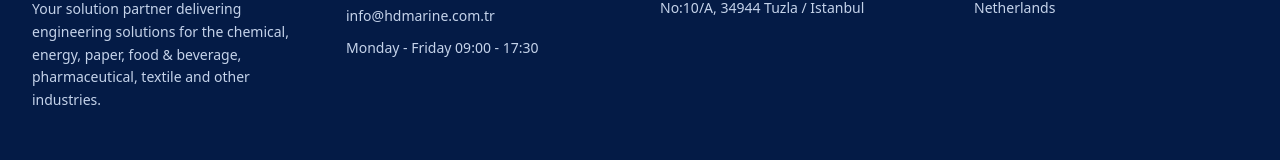
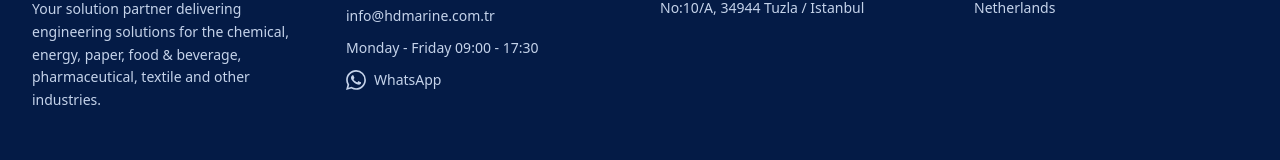
Before and after one commit to dagemre/hd-marine, a Next.js app in the folder hd-marine/: page /en in a window 1280 px wide. Shown: the part 1985-2145 px from the top of the page. Built offline with nearby package versions, Linux system fonts and the light colour scheme; no server answers; the database is empty.

Commit message:
Footer İletişim bölümüne WhatsApp linki eklendi (+90 533 308 51 46)

```diff
--- a/hd-marine/src/components/layout/footer.tsx
+++ b/hd-marine/src/components/layout/footer.tsx
@@ -54,6 +54,25 @@
               </a>
             </li>
             <li>{t("workingHours")}</li>
+            <li>
+              <a
+                href="https://wa.me/905333085146"
+                target="_blank"
+                rel="noopener noreferrer"
+                aria-label="WhatsApp: +90 533 308 51 46"
+                className="inline-flex items-center gap-2 transition-colors hover:text-white"
+              >
+                <svg
+                  viewBox="0 0 24 24"
+                  fill="currentColor"
+                  className="h-5 w-5"
+                  aria-hidden="true"
+                >
+                  <path d="M17.472 14.382c-.297-.149-1.758-.867-2.03-.967-.273-.099-.471-.148-.67.15-.197.297-.767.966-.94 1.164-.173.199-.347.223-.644.075-.297-.15-1.255-.463-2.39-1.475-.883-.788-1.48-1.761-1.653-2.059-.173-.297-.018-.458.13-.606.134-.133.297-.347.446-.52.149-.174.198-.298.298-.497.099-.198.05-.371-.025-.52-.075-.149-.669-1.612-.916-2.207-.242-.579-.487-.5-.669-.51-.173-.008-.371-.01-.57-.01-.198 0-.52.074-.792.372-.272.297-1.04 1.016-1.04 2.479 0 1.462 1.065 2.875 1.213 3.074.149.198 2.096 3.2 5.077 4.487.709.306 1.262.489 1.694.625.712.227 1.36.195 1.871.118.571-.085 1.758-.719 2.006-1.413.248-.694.248-1.289.173-1.413-.074-.124-.272-.198-.57-.347m-5.421 7.403h-.004a9.87 9.87 0 0 1-5.031-1.378l-.361-.214-3.741.982.998-3.648-.235-.374a9.86 9.86 0 0 1-1.51-5.26c.001-5.45 4.436-9.884 9.888-9.884 2.64 0 5.122 1.03 6.988 2.898a9.825 9.825 0 0 1 2.893 6.994c-.003 5.45-4.437 9.884-9.885 9.884m8.413-18.297A11.815 11.815 0 0 0 12.05 0C5.495 0 .16 5.335.157 11.892c0 2.096.547 4.142 1.588 5.945L.057 24l6.305-1.654a11.882 11.882 0 0 0 5.683 1.448h.005c6.554 0 11.89-5.335 11.893-11.893a11.821 11.821 0 0 0-3.48-8.413Z" />
+                </svg>
+                WhatsApp
+              </a>
+            </li>
           </ul>
         </div>
 
```
